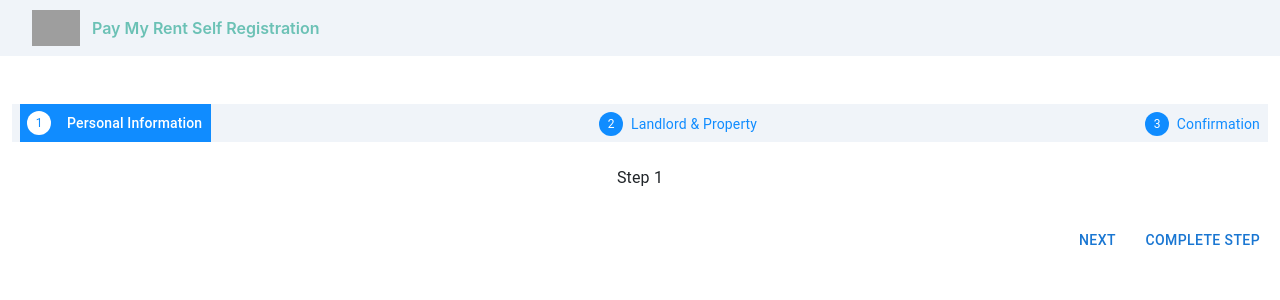
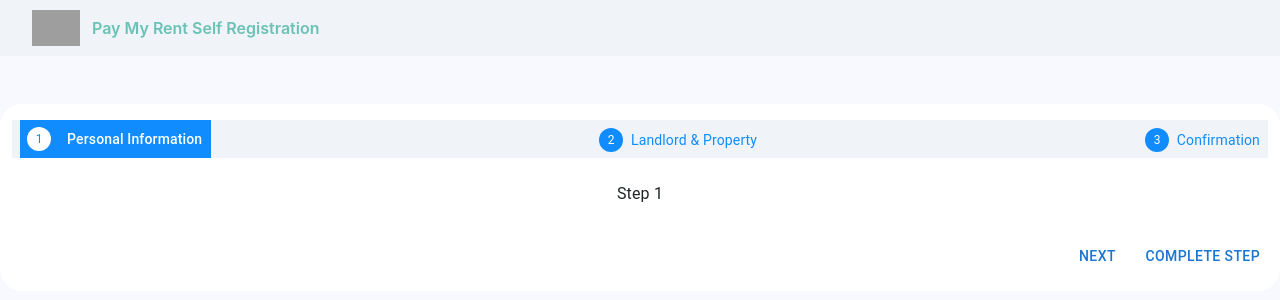
Before and after one commit to Marvin-kamwenji/pmr-self-service, a React (Create React App) app: page /tenantRegistration in a window 1280 px wide. Shown: the top 300 px of the page. Built offline with nearby package versions, Linux system fonts and the light colour scheme; grey boxes are pictures that could not be loaded.

Commit message:
st:bg-style background in onboarding tenant

```diff
--- a/src/Components/CSS/mainpage.css
+++ b/src/Components/CSS/mainpage.css
@@ -7,7 +7,7 @@
 *{
     padding: 0;
     margin: 0;
-    box-sizing: border-box;
+    box-sizing: border-box ;
 
 }
 .propertyimage {
@@ -20,9 +20,13 @@
 .all_tenant{
     background: #FFFFFF 0% 0% no-repeat padding-box;
     border-radius: 22px;
+    opacity: 1;
+
 }
 .bg-all{
     background-color: #F7F9FF;
+    margin:0;
+    padding:0;
 }
 .overalll {
     background: transparent linear-gradient(180deg, #FFFFFF 0%, #FFFFFF 38%, #F0F4F9 100%) 0% 0% no-repeat padding-box;
--- a/src/Components/Registration/TenantRegistration.jsx
+++ b/src/Components/Registration/TenantRegistration.jsx
@@ -65,9 +65,9 @@ function TenantRegistration() {
     setCompleted({});
   };
   return (
-    <div className="all_tenant">
-      <div className="container my-5">
-        <Box sx={{ width: '100%' }} >
+    <div className="bg-all py-5">
+      <div className="container py-3 all_tenant">
+        <Box sx={{ width: '100%' }} className="">
           <Stepper nonLinear activeStep={activeStep}
             sx={{
               "& .MuiStepConnector-line": {
```
